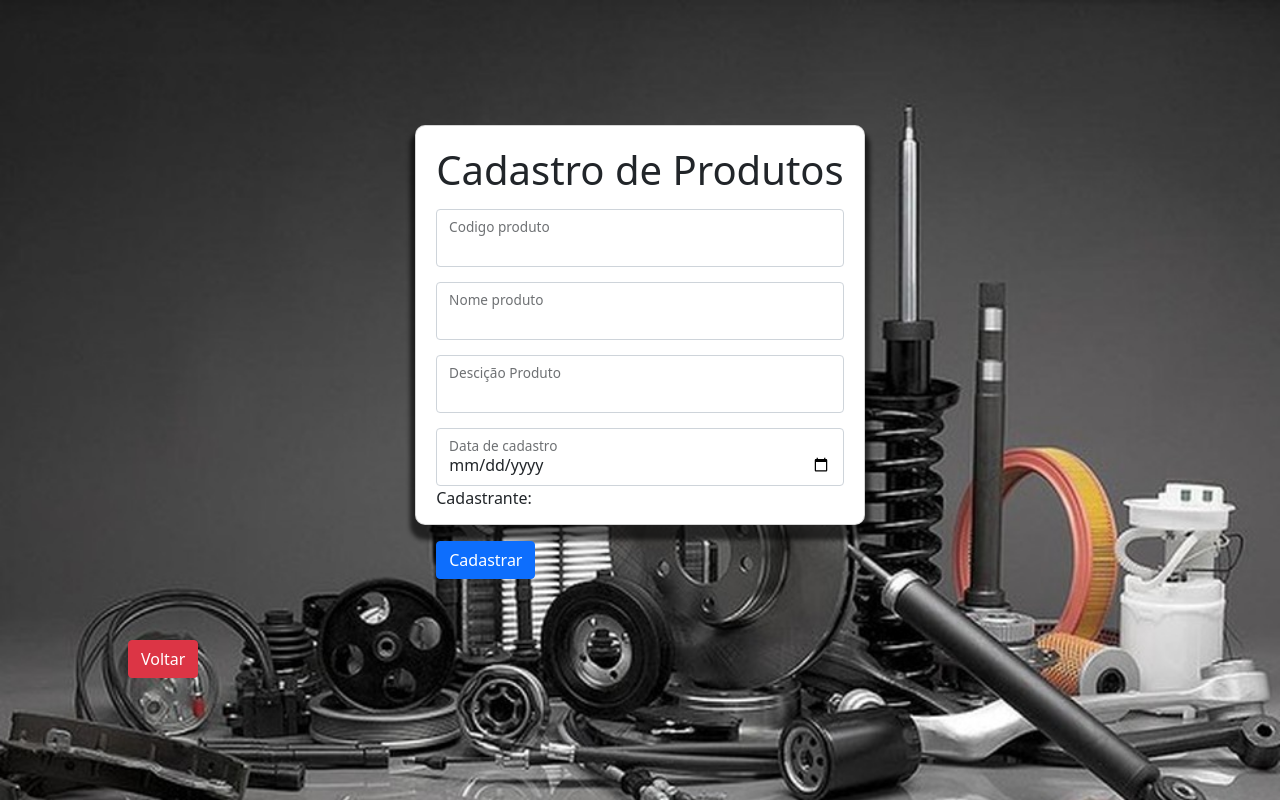
After one commit to Gabriel777uai/trabalhofcdd, a PHP site: page /log/register/index.php?go=produtos in a window 1280 px wide. The commit adds this page. Run offline with PHP 8.4, Linux system fonts and the light colour scheme.

Commit message:
introduçao php

```diff
--- a/js/script.js
+++ b/js/script.js
@@ -34,7 +34,7 @@ function Entrar() {
             }
         }
         if(validalogin == true) {
-            window.location.href = "log/paginainicial.html?logado";
+            window.location.href = "log/paginainicial.php?logado";
         }else {
             alert("usuario ou senha incorretos tente novamente");
         }
@@ -59,7 +59,7 @@ jQuery('#senha').keypress(function(event){
                 }
             }
             if(validalogin == true) {
-                window.location.href = "log/paginainicial.html?logado";
+                window.location.href = "log/paginainicial.php?logado";
             }else {
                 alert("usuario ou senha incorretos tente novamente");
             }
--- a/log/css/style.css
+++ b/log/css/style.css
@@ -20,6 +20,7 @@ header {
     justify-content: space-around;
     position: fixed;
     width: 100%;
+    z-index: 1;
 }
 .logo-e-titulo i {
     font-size: 2em;
@@ -79,7 +80,7 @@ header {
     margin:0 10px 10px 10px;
     border-radius: 10px;
     width: 100%;
-    height: 100vh;
+    height: auto;
 }
 .container {
     background:white;
--- a/log/js/script.js
+++ b/log/js/script.js
@@ -2,7 +2,7 @@ let myParam = location.href.split("?")
 let getValue = myParam[1]
 
 if(getValue != "logado" || getValue == undefined) {
-    window.location.href = "../index.html?aicmequbra"
+    window.location.href = "../index.php?aicmequbra"
 }
 let menuLateral = document.getElementById('menu-lateral')
 
--- /dev/null
+++ b/log/register/css/style.css
@@ -0,0 +1,29 @@
+body {
+    background-image:url("../../../image/fundo-cadastro.jpeg") ;
+    background-repeat: no-repeat;
+    background-size: cover;
+    width: 100%;
+
+    background-attachment: fixed;
+}
+.container {
+    display: flex;
+    position: relative;
+    top: 125px;
+    justify-content: center;
+    align-content: center;
+    height: 50vh;
+}
+.formulario-de-entrega div input{
+    margin-top: 15px;
+}
+.border1px {
+    background: white;
+    border: .5px solid #cccc;
+    padding: 20px;
+    border-radius: 10px;
+    box-shadow: 0 10px 4px 5px #0000009a;
+}
+.d-flex {
+    height: 80vh;
+}
--- /dev/null
+++ b/log/register/index.php
@@ -0,0 +1,136 @@
+<?php
+    $urlparm = $_GET['go'];
+
+?>
+<!DOCTYPE html>
+<html lang="en">
+<head>
+    <meta charset="UTF-8">
+    <meta name="viewport" content="width=device-width, initial-scale=1.0">
+    <link rel="shortcut icon" href="../../image/favicon.ico" type="image/x-icon">
+    <link href="https://cdn.jsdelivr.net/npm/bootstrap@5.0.2/dist/css/bootstrap.min.css" rel="stylesheet" integrity="sha384-EVSTQN3/azprG1Anm3QDgpJLIm9Nao0Yz1ztcQTwFspd3yD65VohhpuuCOmLASjC" crossorigin="anonymous">
+    <link rel="stylesheet" href="css/style.css">
+    <link rel="stylesheet" href="https://cdn.jsdelivr.net/npm/bootstrap-icons@1.11.3/font/bootstrap-icons.min.css">
+    <title>Cadastrar Produtos</title>
+</head>
+<body>
+    <section class="d-flex">
+        <?php
+            switch($urlparm){
+                case 'produtos':
+        ?>
+                <article class="container">
+                    <div class="border1px">
+                        <h1>Cadastro de Produtos</h1>
+                        <div class="formulario-de-entrega">
+                            <form action="" method="post">
+                                <div class="form-floating controle">
+                                    <input type="number" id="codproduto" name="codproduto" class="form-control">
+                                    <label for="cdoproduto">Codigo produto</label>
+                                </div>
+                                <div class="form-floating controle">
+                                    <input type="text" id="produtoname" name="produtoname" class="form-control">
+                                    <label for="produtoname">Nome produto</label>
+                                </div>
+                                <div class="form-floating controle">
+                                    <input type="text" id="descproduto" name="descproduto" class="form-control">
+                                    <label for="descproduto">Descição Produto</label>
+                                </div>
+                                <div class="form-floating controle">
+                                    <input type="date" name="datadecadastro" id="datadecadastro" class="form-control">
+                                    <label for="datadecadastro">Data de cadastro</label>
+                                </div >
+                                <div class="form-floating controle">
+                                    <p>Cadastrante:<?php ?></p>
+                                </div>
+                                <div class="form-floating controle">
+                                    <input type="submit" value="Cadastrar" name="cadastrar" class="btn btn-primary">
+                                </div>
+                            </form>
+                        </div>
+                    </div>
+                </article>
+        <?php
+        break;
+        case 'usuarios':
+        ?>
+                        <article class="container">
+                    <div class="border1px">
+                        <h1>Cadastro de Usuarios</h1>
+                        <div class="formulario-de-entrega">
+                            <form action="" method="post">
+                                <div class="form-floating controle">
+                                    <input type="number" id="codproduto" name="codproduto" class="form-control">
+                                    <label for="cdoproduto">Codigo produto</label>
+                                </div>
+                                <div class="form-floating controle">
+                                    <input type="text" id="produtoname" name="produtoname" class="form-control">
+                                    <label for="produtoname">Nome produto</label>
+                                </div>
+                                <div class="form-floating controle">
+                                    <input type="text" id="descproduto" name="descproduto" class="form-control">
+                                    <label for="descproduto">Descição Produto</label>
+                                </div>
+                                <div class="form-floating controle">
+                                    <input type="date" name="datadecadastro" id="datadecadastro" class="form-control">
+                                    <label for="datadecadastro">Data de cadastro</label>
+                                </div >
+                                <div class="form-floating controle">
+                                    <p>Cadastrante:<?php ?></p>
+                                </div>
+                                <div class="form-floating controle">
+                                    <input type="submit" value="Cadastrar" name="cadastrar" class="btn btn-primary">
+                                </div>
+                            </form>
+                        </div>
+                    </div>
+                </article>
+                <?php
+                break;
+                ?>
+                <?php
+                case 'saidas':
+                    ?>
+                        <article class="container">
+                    <div class="border1px">
+                        <h1>Controle de Saida</h1>
+                        <div class="formulario-de-entrega">
+                            <form action="" method="post">
+                                <div class="form-floating controle">
+                                    <input type="number" id="codproduto" name="codproduto" class="form-control">
+                                    <label for="cdoproduto">Codigo produto</label>
+                                </div>
+                                <div class="form-floating controle">
+                                    <input type="text" id="produtoname" name="produtoname" class="form-control">
+                                    <label for="produtoname">Nome produto</label>
+                                </div>
+                                <div class="form-floating controle">
+                                    <input type="text" id="descproduto" name="descproduto" class="form-control">
+                                    <label for="descproduto">Descição Produto</label>
+                                </div>
+                                <div class="form-floating controle">
+                                    <input type="date" name="datadecadastro" id="datadecadastro" class="form-control">
+                                    <label for="datadecadastro">Data de cadastro</label>
+                                </div >
+                                <div class="form-floating controle">
+                                    <p>Cadastrante:<?php ?></p>
+                                </div>
+                                <div class="form-floating controle">
+                                    <input type="submit" value="Cadastrar" name="cadastrar" class="btn btn-primary">
+                                </div>
+                            </form>
+                        </div>
+                    </div>
+                </article>
+            <?php
+            break;
+                default:
+                echo "failed param";
+            }
+        ?>
+
+    </section>
+    <a href="../paginainicial.php?logado" class="btn btn-danger" style="margin-left: 10%;"> Voltar</a>
+    <script src="js/script.js"></script>
+</body>
+</html>
```
Also changed, not shown: log/paginainicial.php (+9 -10 lines), image/fundo-cadastro.jpeg (added), log/register/js/script.js (added).
